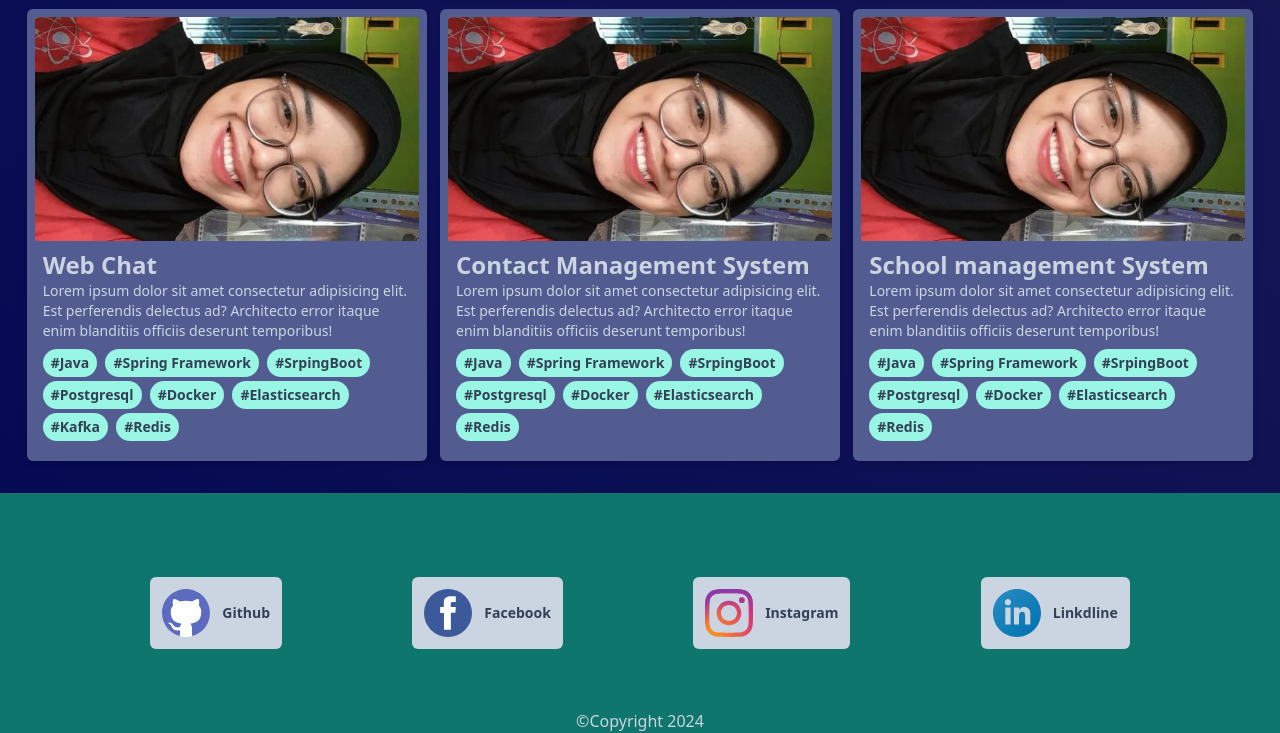
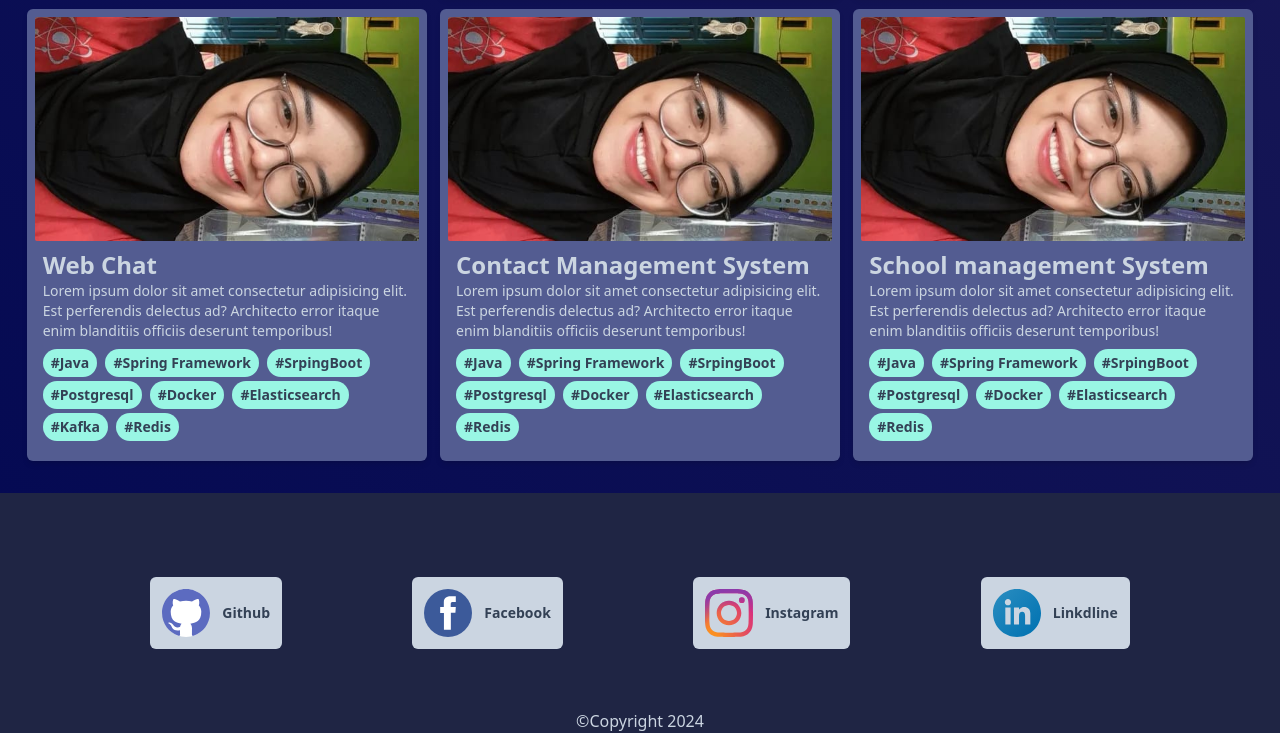
Before and after one commit to alliano/profile, a website: page public/html/index.html in a window 1280 px wide. Shown: the part 3951-4684 px from the top of the page. Drawn offline with nearby package versions, Linux system fonts and the light colour scheme; a web font is replaced by a local one.

```diff
--- a/public/html/index.html
+++ b/public/html/index.html
@@ -269,7 +269,8 @@
         </div>
     </div>
     <!-- Contact -->
-    <div class="contact h-[30vh] bg-teal-700 flex items-center justify-evenly p-5 absolute w-[100%]">
+
+    <div class="contact h-[30vh] bg-[#1F2544] flex items-center justify-evenly p-5 absolute w-[100%]">
         <a href="#">
             <div class="contact-1 flex flex-row bg-slate-300 p-3 rounded-md w-max items-center" data-aos="fade-left">
                 <img src="../img/github-icon-2.svg" alt="git" class="h-12 w-12 mr-3">
```
Also changed, not shown: public/css/style.css.
